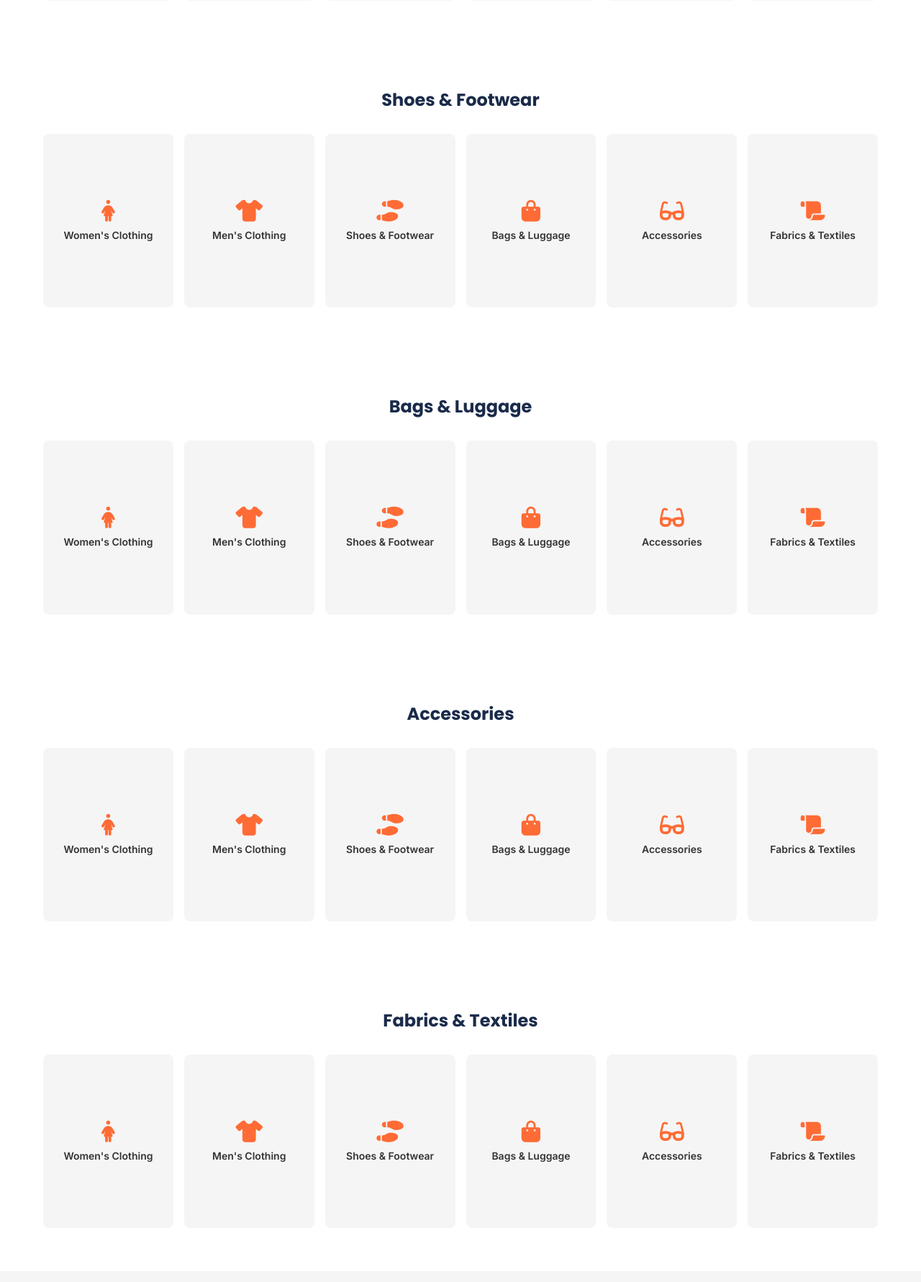
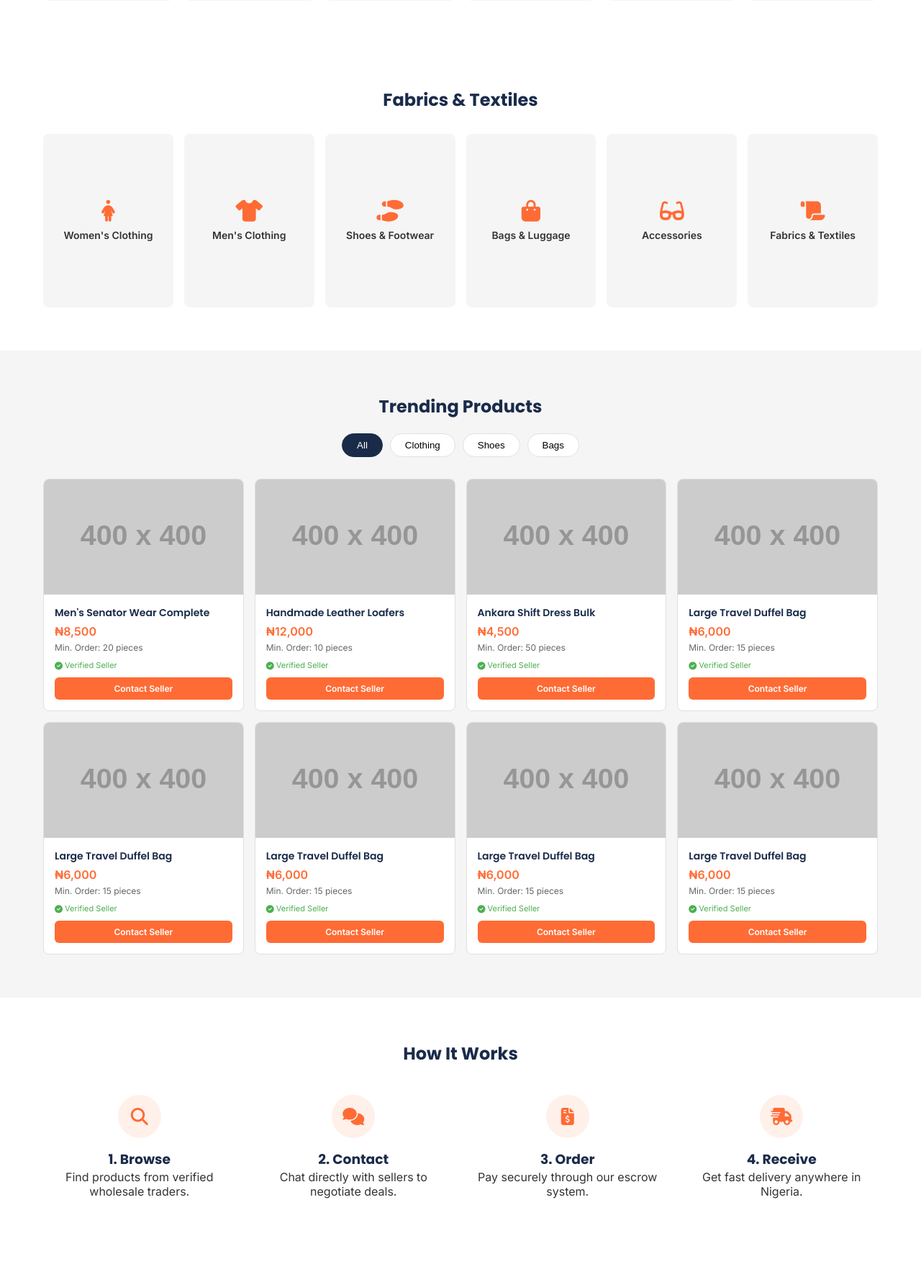
Before and after one commit to xantspace/Ariaria-Project, a Django app: page / in a window 1280 px wide. Shown: the part 1591-3372 px from the top of the page at 72% size. Run offline with Django 5.2, Linux system fonts and the light colour scheme; grey boxes labelled with a size stand in for pictures from a placeholder-image service; some libraries are stand-ins or nearby versions.

Commit message:
Brand name edit

```diff
--- a/accounts/templates/accounts/dashboard.html
+++ b/accounts/templates/accounts/dashboard.html
@@ -4,7 +4,7 @@
   <head>
     <meta charset="UTF-8" />
     <meta name="viewport" content="width=device-width, initial-scale=1.0" />
-    <title>My Dashboard | Tradehub</title>
+    <title>My Dashboard | Ariaria</title>
     <!-- Google Fonts -->
     <link
       href="https://fonts.googleapis.com/css2?family=Inter:wght@400;500;600&family=Poppins:wght@500;600;700&display=swap"
@@ -439,7 +439,7 @@
     <aside class="sidebar" id="sidebar">
       <div class="sidebar-header">
         <a href="{% url "core:home" %}" class="logo"
-          ><span><i class="fas fa-boxes-packing"></i></span> Tradehub</a
+          ><span><i class="fas fa-boxes-packing"></i></span> Ariaria</a
         >
         <i
           class="fas fa-times"
--- a/accounts/templates/accounts/inventory.html
+++ b/accounts/templates/accounts/inventory.html
@@ -4,7 +4,7 @@
   <head>
     <meta charset="UTF-8" />
     <meta name="viewport" content="width=device-width, initial-scale=1.0" />
-    <title>Inventory Management | Tradehub</title>
+    <title>Inventory Management | Ariaria</title>
     <!-- Google Fonts -->
     <link
       href="https://fonts.googleapis.com/css2?family=Inter:wght@400;500;600&family=Poppins:wght@500;600;700&display=swap"
@@ -560,7 +560,7 @@
     <aside class="sidebar" id="sidebar">
       <div class="sidebar-header">
         <a href="{% url 'core:home' %}" class="logo">
-          <span><i class="fas fa-boxes-packing"></i></span> Tradehub
+          <span><i class="fas fa-boxes-packing"></i></span> Ariaria
         </a>
         <i
           class="fas fa-times"
@@ -819,7 +819,7 @@
         <footer>
           <div class="footer-content">
             <div>
-              <span style="font-weight: 700; color: white">Tradehub</span>
+              <span style="font-weight: 700; color: white">Ariaria</span>
               &copy; 2025. All Rights Reserved.
             </div>
             <div class="footer-links">
--- a/core/templates/home.html
+++ b/core/templates/home.html
@@ -4,7 +4,7 @@
   <head>
     <meta charset="UTF-8" />
     <meta name="viewport" content="width=device-width, initial-scale=1.0" />
-    <title>Tradehub | Nigeria's B2B Wholesale Platform</title>
+    <title>Ariaria | Nigeria's B2B Wholesale Platform</title>
     <!-- Google Fonts -->
     <link
       href="https://fonts.googleapis.com/css2?family=Inter:wght@400;500;600&family=Poppins:wght@500;600;700&display=swap"
@@ -483,7 +483,7 @@
     <header class="header" id="header">
       <div class="container nav-container">
         <div class="mobile-controls">
-          <a href="{% url "core:home" %}" class="logo"><span>Tradehub</span></a>
+          <a href="{% url "core:home" %}" class="logo"><span>Ariaria</span></a>
         </div>
 
         <input
@@ -507,7 +507,7 @@
     <nav class="sidebar-nav" id="sidebar">
       <div class="sidebar-header">
         <div class="logo">
-          <span>Tradehub</span>
+          <span>Ariaria</span>
         </div>
         <i
           class="fas fa-times"
@@ -517,7 +517,7 @@
       </div>
       <ul class="sidebar-links">
         <li><a href="{% url "core:home" %}">Home</a></li>
-        <li><a href="product_list.html">All Products</a></li>
+        <li><a href="{% url "products:product_list" %}">All Products</a></li>
         <li><a href="#">Categories</a></li>
         <li><a href="#">How it Works</a></li>
         <li><a href="{% url "accounts:auth" %}">Login / Signup</a></li>
@@ -530,7 +530,7 @@
     <section class="hero">
       <div class="container">
         <h1>
-          Tradehub: <br /><span>Nigeria's Premier B2B Wholesale Platform</span>
+          Ariaria: <br /><span>Nigeria's Premier B2B Wholesale Platform</span>
         </h1>
         <p>
           Connect directly with 500+ Verified Aba Market Traders. Factory
@@ -665,164 +665,6 @@
       </div>
     </section>
 
-    <section class="section-padding">
-      <div class="container">
-        <h2 style="margin-bottom: 30px; text-align: center">
-          Shoes & Footwear
-        </h2>
-        <div class="category-grid">
-          <!-- 6 Categories -->
-          <div
-            class="cat-card"
-            onclick="window.location.href='product_list.html'"
-          >
-            <i class="fas fa-female cat-icon"></i>
-            <div class="cat-name">Women's Clothing</div>
-          </div>
-          <div
-            class="cat-card"
-            onclick="window.location.href='product_list.html'"
-          >
-            <i class="fas fa-tshirt cat-icon"></i>
-            <div class="cat-name">Men's Clothing</div>
-          </div>
-          <div
-            class="cat-card"
-            onclick="window.location.href='product_list.html'"
-          >
-            <i class="fas fa-shoe-prints cat-icon"></i>
-            <div class="cat-name">Shoes & Footwear</div>
-          </div>
-          <div
-            class="cat-card"
-            onclick="window.location.href='product_list.html'"
-          >
-            <i class="fas fa-shopping-bag cat-icon"></i>
-            <div class="cat-name">Bags & Luggage</div>
-          </div>
-          <div
-            class="cat-card"
-            onclick="window.location.href='product_list.html'"
-          >
-            <i class="fas fa-glasses cat-icon"></i>
-            <div class="cat-name">Accessories</div>
-          </div>
-          <div
-            class="cat-card"
-            onclick="window.location.href='product_list.html'"
-          >
-            <i class="fas fa-scroll cat-icon"></i>
-            <div class="cat-name">Fabrics & Textiles</div>
-          </div>
-        </div>
-      </div>
-    </section>
-
-    <section class="section-padding">
-      <div class="container">
-        <h2 style="margin-bottom: 30px; text-align: center">
-          Bags & Luggage
-        </h2>
-        <div class="category-grid">
-          <!-- 6 Categories -->
-          <div
-            class="cat-card"
-            onclick="window.location.href='product_list.html'"
-          >
-            <i class="fas fa-female cat-icon"></i>
-            <div class="cat-name">Women's Clothing</div>
-          </div>
-          <div
-            class="cat-card"
-            onclick="window.location.href='product_list.html'"
-          >
-            <i class="fas fa-tshirt cat-icon"></i>
-            <div class="cat-name">Men's Clothing</div>
-          </div>
-          <div
-            class="cat-card"
-            onclick="window.location.href='product_list.html'"
-          >
-            <i class="fas fa-shoe-prints cat-icon"></i>
-            <div class="cat-name">Shoes & Footwear</div>
-          </div>
-          <div
-            class="cat-card"
-            onclick="window.location.href='product_list.html'"
-          >
-            <i class="fas fa-shopping-bag cat-icon"></i>
-            <div class="cat-name">Bags & Luggage</div>
-          </div>
-          <div
-            class="cat-card"
-            onclick="window.location.href='product_list.html'"
-          >
-            <i class="fas fa-glasses cat-icon"></i>
-            <div class="cat-name">Accessories</div>
-          </div>
-          <div
-            class="cat-card"
-            onclick="window.location.href='product_list.html'"
-          >
-            <i class="fas fa-scroll cat-icon"></i>
-            <div class="cat-name">Fabrics & Textiles</div>
-          </div>
-        </div>
-      </div>
-    </section>
-
-    <section class="section-padding">
-      <div class="container">
-        <h2 style="margin-bottom: 30px; text-align: center">
-          Accessories
-        </h2>
-        <div class="category-grid">
-          <!-- 6 Categories -->
-          <div
-            class="cat-card"
-            onclick="window.location.href='product_list.html'"
-          >
-            <i class="fas fa-female cat-icon"></i>
-            <div class="cat-name">Women's Clothing</div>
-          </div>
-          <div
-            class="cat-card"
-            onclick="window.location.href='product_list.html'"
-          >
-            <i class="fas fa-tshirt cat-icon"></i>
-            <div class="cat-name">Men's Clothing</div>
-          </div>
-          <div
-            class="cat-card"
-            onclick="window.location.href='product_list.html'"
-          >
-            <i class="fas fa-shoe-prints cat-icon"></i>
-            <div class="cat-name">Shoes & Footwear</div>
-          </div>
-          <div
-            class="cat-card"
-            onclick="window.location.href='product_list.html'"
-          >
-            <i class="fas fa-shopping-bag cat-icon"></i>
-            <div class="cat-name">Bags & Luggage</div>
-          </div>
-          <div
-            class="cat-card"
-            onclick="window.location.href='product_list.html'"
-          >
-            <i class="fas fa-glasses cat-icon"></i>
-            <div class="cat-name">Accessories</div>
-          </div>
-          <div
-            class="cat-card"
-            onclick="window.location.href='product_list.html'"
-          >
-            <i class="fas fa-scroll cat-icon"></i>
-            <div class="cat-name">Fabrics & Textiles</div>
-          </div>
-        </div>
-      </div>
-    </section>
 
     <section class="section-padding">
       <div class="container">
@@ -1148,7 +990,7 @@
       <div class="container">
         <div class="footer-grid">
           <div class="footer-col">
-            <h4>About Tradehub</h4>
+            <h4>About Ariaria</h4>
             <p>
               Bridging the gap between Aba manufacturers and Nigerian retailers.
               We ensure quality, trust, and speed.
@@ -1174,14 +1016,14 @@
           <div class="footer-col">
             <h4>Contact</h4>
             <ul>
-              <li><i class="fas fa-envelope"></i> help@Tradehub.ng</li>
+              <li><i class="fas fa-envelope"></i> help@Ariaria.ng</li>
               <li><i class="fas fa-phone"></i> +234 800 123 4567</li>
               <li><i class="fas fa-map-marker-alt"></i> Aba, Abia State</li>
             </ul>
           </div>
         </div>
         <div class="copyright">
-          &copy; 2025 Tradehub Nigeria. All rights reserved.
+          &copy; 2025 Ariaria Nigeria. All rights reserved.
         </div>
       </div>
     </footer>
```
Also changed, not shown: accounts/templates/accounts/auth.html (+7 -13 lines), products/templates/checkout.html (+7 -7 lines), products/templates/product_list.html (+4 -4 lines), db.sqlite3.
